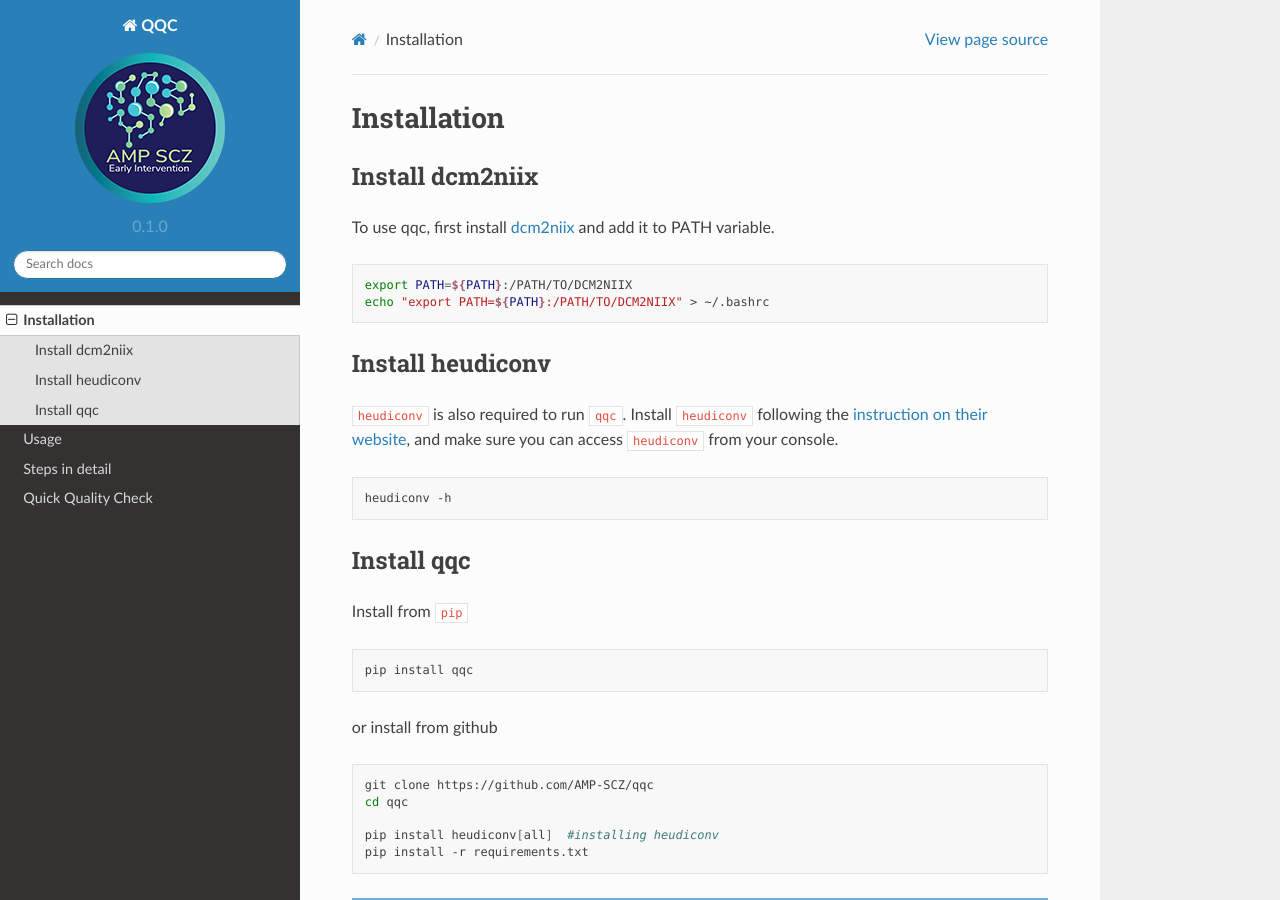
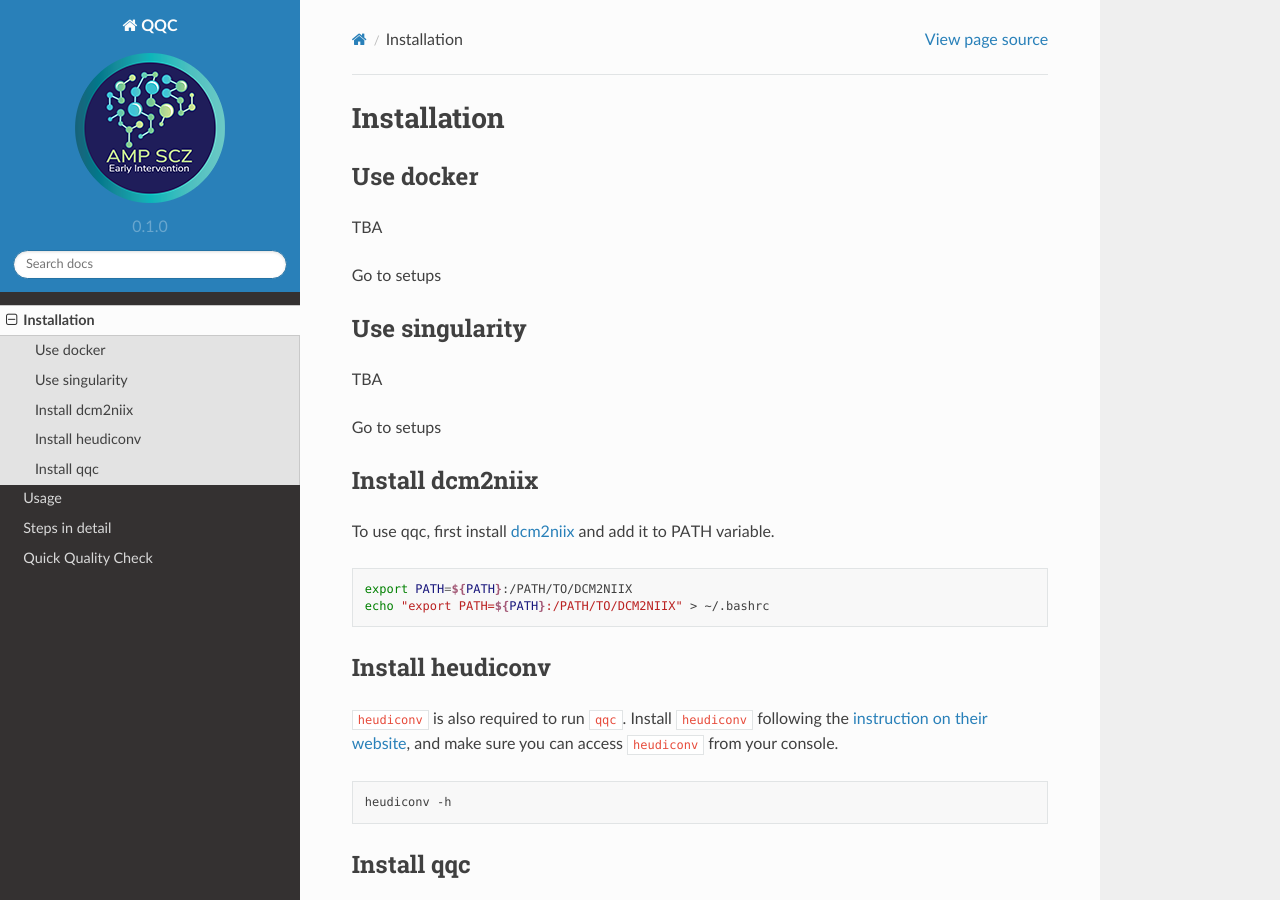
Before and after one commit to AMP-SCZ/qqc, a Sphinx documentation site: the page built from docs/source/installation.rst, in a window 1280 px wide and 900 px high. Built offline with Sphinx 7.4.7 and the Read the Docs theme 2.0.0, drawn with Linux system fonts in a browser that asks for light colours.

Commit message:
Update installation.rst

```diff
--- a/docs/source/installation.rst
+++ b/docs/source/installation.rst
@@ -1,5 +1,24 @@
 Installation
 ============
+
+.. _dockerized_version:
+
+Use docker
+-----------------------
+TBA
+
+Go to setups
+
+
+.. _singularity_version:
+
+Use singularity
+-----------------------
+TBA
+
+Go to setups
+
+
 
 .. _dcm2niix:
 
```
